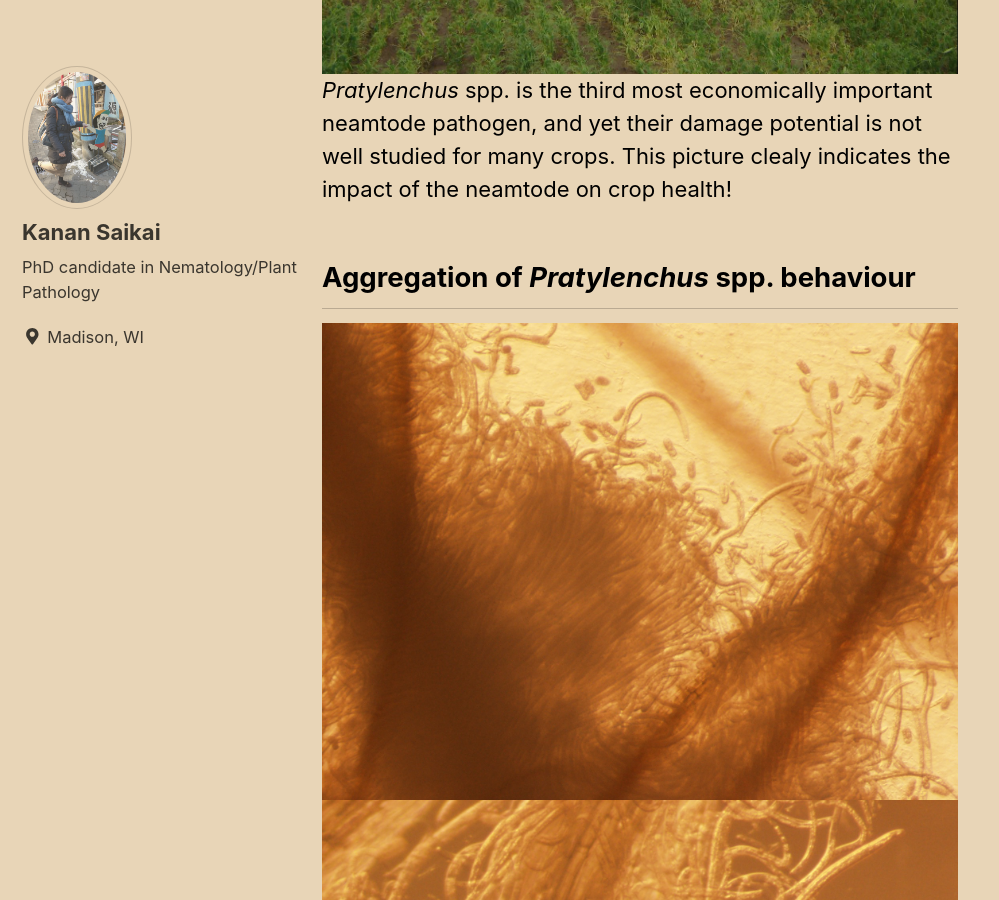
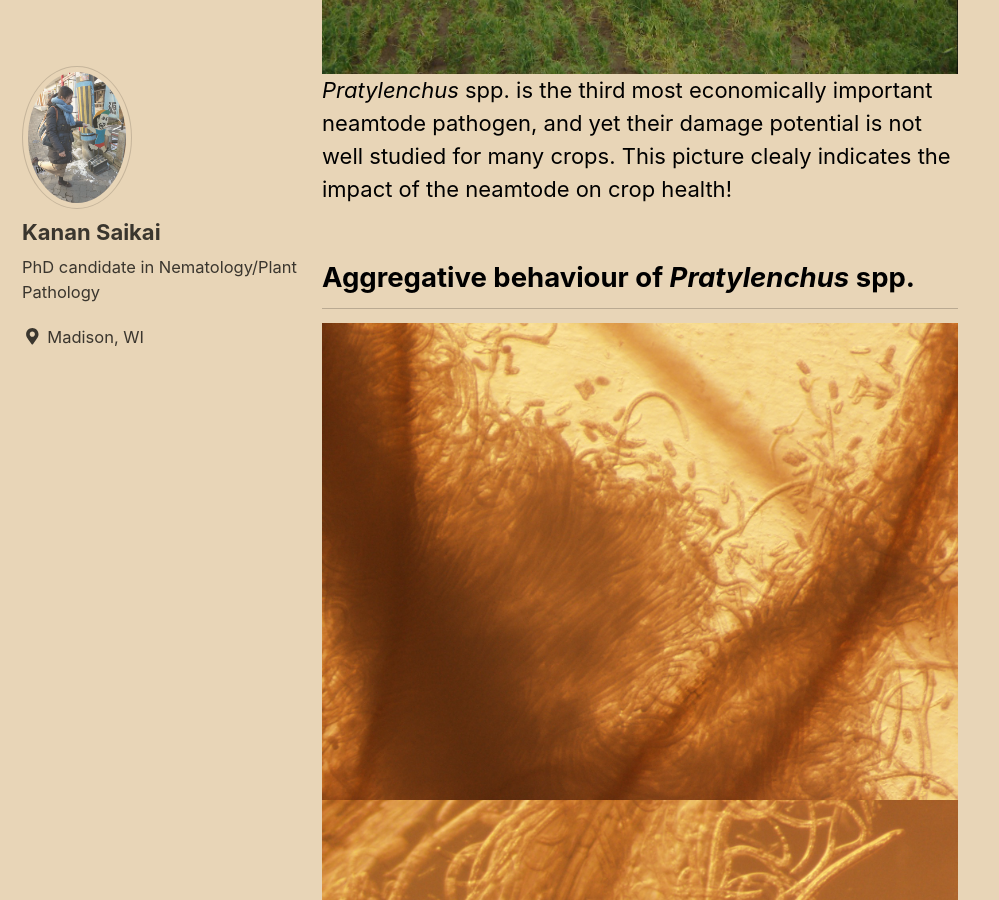
Before and after one commit to ksaikai/ksaikai.github.io, a Jekyll site: the page built from _pages/photos.md, in a window 1280 px wide and 900 px high, scrolled down 2002 px. Shown: the whole window, without its empty margins (0-999 px from the left). Built offline with Jekyll 4.4.1, drawn with Linux system fonts in a browser that asks for light colours; cached includes are drawn as plain includes; nearby versions of some CDN libraries.

Commit message:
Update photos.md

```diff
--- a/_pages/photos.md
+++ b/_pages/photos.md
@@ -18,7 +18,7 @@ Photocredit. Dr. Ann E. MacGuidwin
 ![](../pea_RlnDamage.jpg)
 *Pratylenchus* spp. is the third most economically important neamtode pathogen, and yet their damage potential is not well studied for many crops. This picture clealy indicates the impact of the neamtode on crop health!
 
-## Aggregation of *Pratylenchus* spp. behaviour
+## Aggregative behaviour of *Pratylenchus* spp.
 ![](../nema_aggregation1.jpg)
 ![](../nema_aggregation2.jpg)
 I am always fascinated by their aggregative behaviour. They are so simple and yet very sophisticated animals.
```
